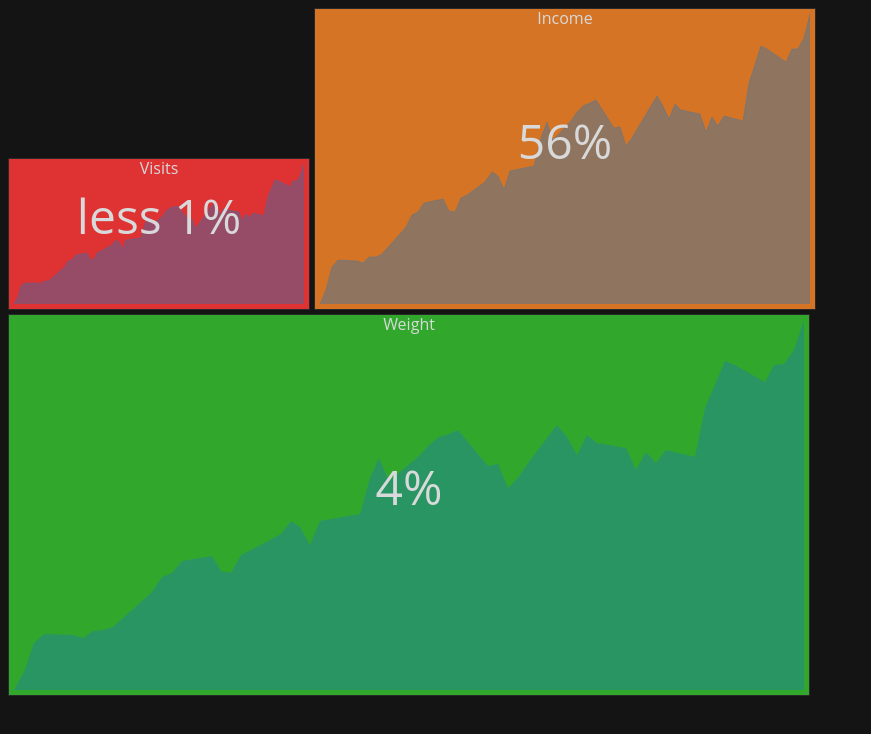
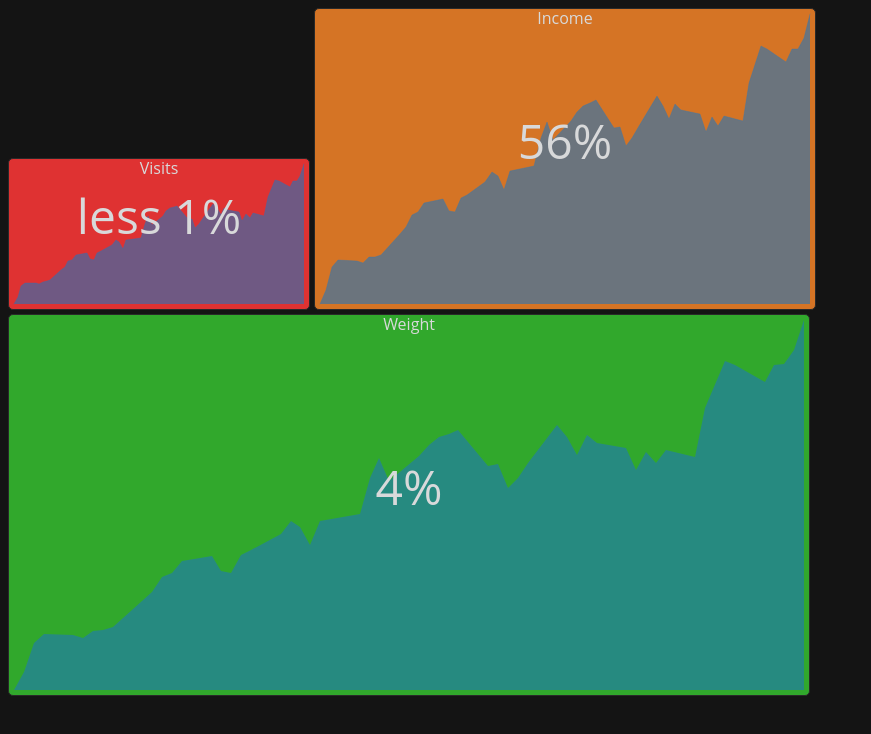
Before and after one commit to eapyl/sample-date, a website: page index.html in a window 1280 px wide. Shown: the whole page, without its empty margins (0-871 px from the left). Drawn offline with nearby package versions, Linux system fonts and the light colour scheme.

Commit message:
Added border radius

```diff
--- a/index.html
+++ b/index.html
@@ -30,6 +30,10 @@
         rgb(31, 120, 193); blue line color
         rgba(31, 118, 189, 0.180392); area
         */
+
+        svg {
+            border-radius: 5px;
+        }
 
         .middleText {
             fill: #D8D9DA;
@@ -272,7 +276,7 @@
 
             g.append("path")
                 .datum(data)
-                .attr("fill", "rgba(31, 118, 189, 0.380392)")
+                .attr("fill", "rgba(31, 118, 189, 0.580392)")
                 .attr("stroke-width", 0)
                 .attr("d", area);
 
@@ -347,7 +351,7 @@
 
             g.append("path")
                 .datum(data)
-                .attr("fill", "rgba(31, 118, 189, 0.380392)")
+                .attr("fill", "rgba(31, 118, 189, 0.580392)")
                 .attr("stroke-width", 0)
                 .attr("d", area);
 
@@ -421,7 +425,7 @@
 
             g.append("path")
                 .datum(data)
-                .attr("fill", "rgba(31, 118, 189, 0.380392)")
+                .attr("fill", "rgba(31, 118, 189, 0.580392)")
                 .attr("stroke-width", 0)
                 .attr("d", area);
 
```
